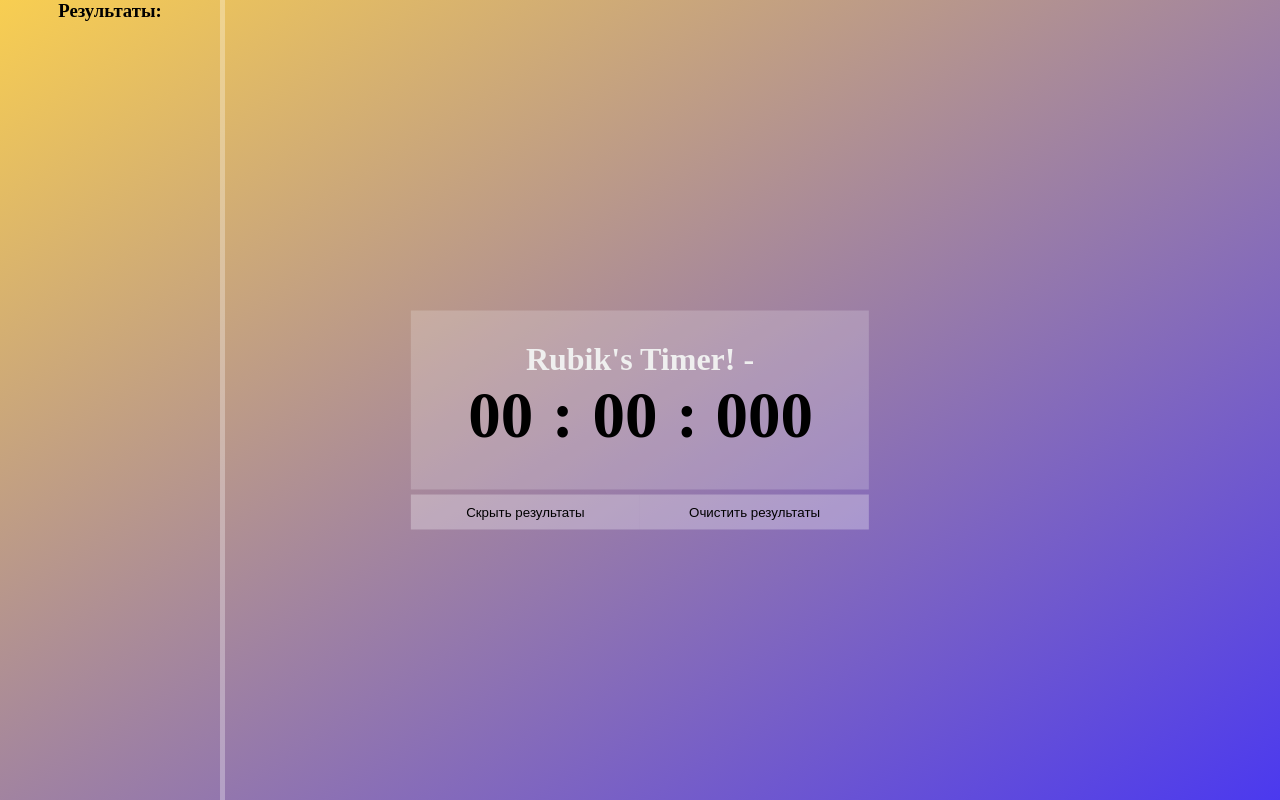
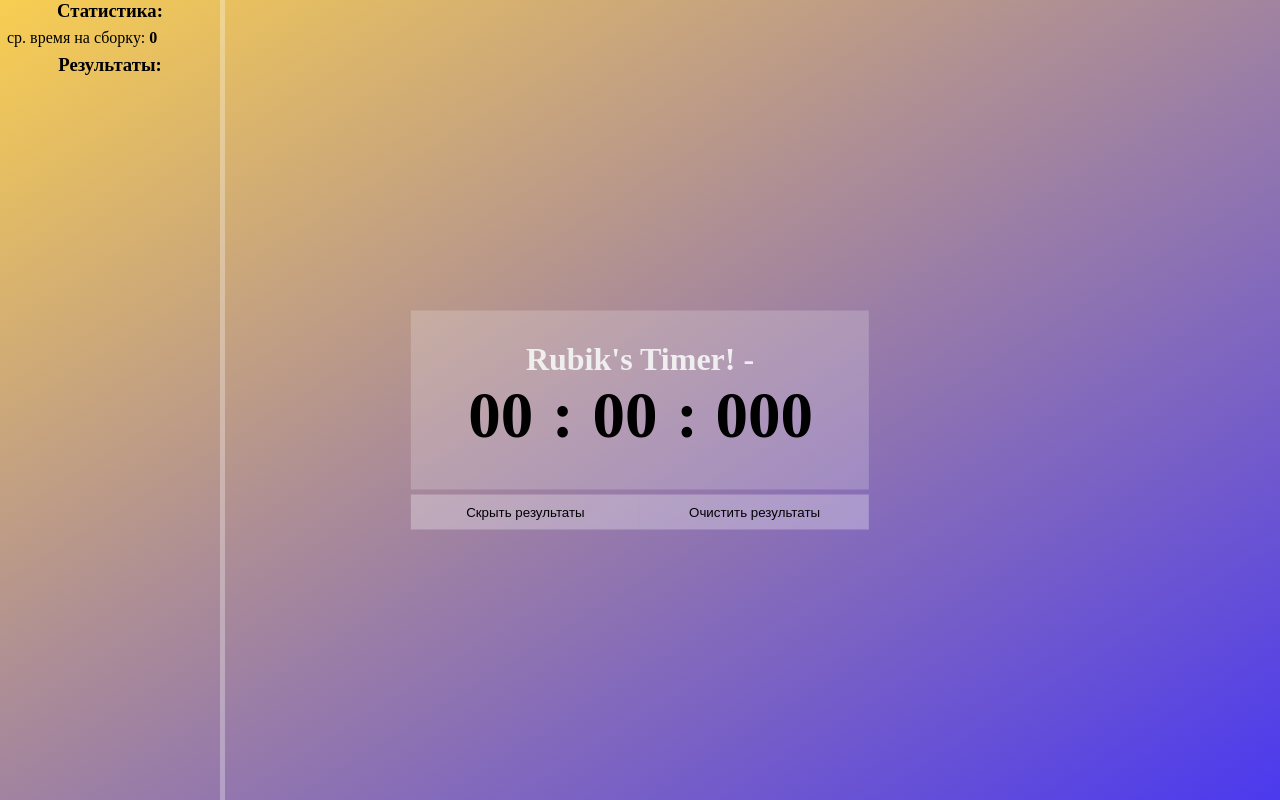
Before and after one commit to KonstantinLev/cube-timer, a PHP site: page / in a window 1280 px wide. Run offline with PHP 8.4, Linux system fonts and the light colour scheme.

Commit message:
add counting statistics (average build time)

```diff
--- a/css/main.css
+++ b/css/main.css
@@ -29,6 +29,9 @@ h1,h2,h3,h4,h5{
     overflow-x: hidden;
     overflow-y: auto;
 }
+.results-block, .statistics{
+    margin: 7px 0;
+}
 .results-block{
     font-size: 20px;
 }
@@ -41,7 +44,6 @@ h1,h2,h3,h4,h5{
     transition: all ease-in-out 0.1s;
 }
 .block {
-    position: relative;
     width: 100%;
     text-align: center;
 }
@@ -129,3 +131,6 @@ h1,h2,h3,h4,h5{
 .default{
     color: gray;
 }
+.statistics{
+    padding: 0 0 0 7px;
+}
--- a/index.php
+++ b/index.php
@@ -13,11 +13,16 @@
     <div class="wrap">
 
         <div class="results">
+            <h3 class="center">Статистика:</h3>
+            <div class="statistics">
+                ср. время на сборку: <b class="average"></b>
+            </div>
             <h3 class="center">Результаты:</h3>
             <div class="results-block"></div>
         </div>
 
         <div class="block">
+
             <div class="block-timer">
                 <h1>Rubik's Timer! - <span class="action default"></span></h1>
                 <div class="time">
--- a/js/main.js
+++ b/js/main.js
@@ -137,6 +137,23 @@ function getResults()
         text += '</div>';
     });
     resultBlock.html(text);
+    getStatistics();
+}
+
+function getStatistics()
+{
+    var results = getLS();
+    if(results.length > 0){
+        var sum = 0;
+        results.forEach(function(e){
+            sum += e.time;
+        });
+        var average = sum / results.length / 1000;
+        $('.average').text(average.toFixed(3));
+    } else{
+        $('.average').text('0');
+    }
+
 }
 
 function getLS()
```
